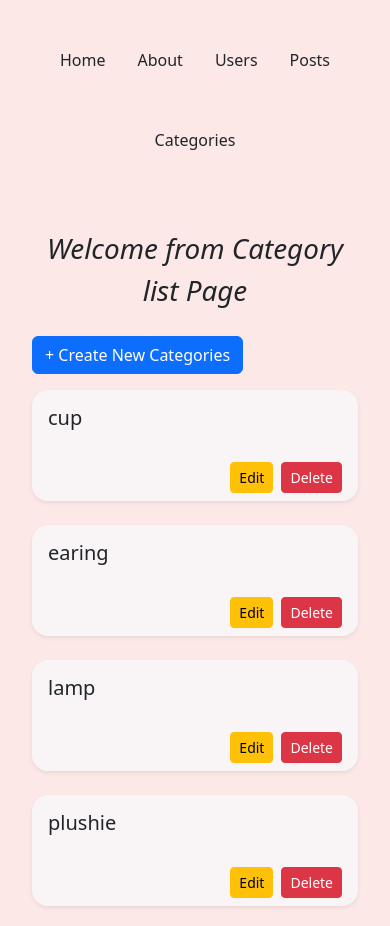
After one commit to TinzarTun/sql-express-ejs-nodejs, a Node server app: page /categories in a window 390 px wide. The commit adds this page. Run offline with Node 20, Linux system fonts and the light colour scheme; data comes from the database, SQL or seed files in the repository; both versions use the stored data as it was after the commit.

Commit message:
write C R U D process for categories. fix ui ux design of categories. make responsive. export database of this project.

```diff
--- /dev/null
+++ b/controllers/categoriesController.js
@@ -0,0 +1,36 @@
+const Category = require("../models/categoriesModel");
+
+exports.index = async (_, res) => {
+  const categories = await Category.findAll();
+  console.log(categories);
+  res.render("categories/list", { categories, title: "Category list" });
+};
+
+exports.ShowCreateForm = (_, res) => {
+  res.render("categories/create", { title: "Create Category" });
+};
+
+exports.create = async (req, res) => {
+  const name = req.body.name;
+  await Category.create(name);
+  res.redirect("/categories");
+};
+
+exports.showEditForm = async (req, res) => {
+  const categoryId = req.params.id;
+  const category = await Category.findById(categoryId);
+  res.render("categories/edit", { category, title: "Edit Category" });
+};
+
+exports.update = async (req, res) => {
+  const categoryId = req.params.id;
+  const { name } = req.body;
+  await Category.update(categoryId, name);
+  res.redirect("/categories");
+};
+
+exports.delete = async (req, res) => {
+  const categoryId = req.params.id;
+  await Category.delete(categoryId);
+  res.redirect("/categories");
+};
--- a/index.js
+++ b/index.js
@@ -3,6 +3,7 @@ const bodyParser = require("body-parser");
 const path = require("path");
 const userRoutes = require("./routes/userRoutes");
 const postRoutes = require("./routes/postRoutes");
+const categoriesRoutes = require("./routes/categoriesRoutes");
 const userApi = require("./api/UserApi");
 const app = express();
 app.use(express.json());
@@ -13,6 +14,7 @@ app.set("views", path.join(__dirname, "views"));
 app.use("/api/users", userApi); // API routes
 app.use("/users", userRoutes);
 app.use("/posts", postRoutes);
+app.use("/categories", categoriesRoutes);
 app.get("/", (req, res) => {
   res.render("index", { title: "Home", name: "We're glad you're here!" });
 });
--- /dev/null
+++ b/models/categoriesModel.js
@@ -0,0 +1,72 @@
+const db = require("../config/database");
+const bcrypt = require("bcrypt");
+
+class Category {
+  // Create a category
+  static async create(name) {
+    try {
+      const [result] = await db.query(
+        "INSERT INTO categories (name) VALUES (?)",
+        [name]
+      );
+      return result;
+    } catch (error) {
+      console.log("Error creating category:", error);
+      throw error;
+    }
+  }
+
+  // Find all categories
+  static async findAll() {
+    try {
+      const [categories] = await db.query("SELECT * FROM categories");
+      return categories;
+    } catch (error) {
+      console.log("Error fetching categories:", error);
+      throw error;
+    }
+  }
+
+  // Find category by ID
+  static async findById(id) {
+    try {
+      const [category] = await db.query(
+        "SELECT * FROM categories WHERE id = ?",
+        [id]
+      );
+      return category[0];
+    } catch (error) {
+      console.log("Error fetching category by ID:", error);
+      throw error;
+    }
+  }
+
+  // Update category
+  static async update(id, name) {
+    try {
+      const [result] = await db.query(
+        "UPDATE categories SET name = ? WHERE id = ?",
+        [name, id]
+      );
+      return result;
+    } catch (error) {
+      console.log("Error updating category:", error);
+      throw error;
+    }
+  }
+
+  // Delete category
+  static async delete(id) {
+    try {
+      const [result] = await db.query("DELETE FROM categories WHERE id = ?", [
+        id,
+      ]);
+      return result;
+    } catch (error) {
+      console.log("Error deleting category:", error);
+      throw error;
+    }
+  }
+}
+
+module.exports = Category;
--- /dev/null
+++ b/views/categories/list.ejs
@@ -0,0 +1,38 @@
+<%- include('../partials/header') %>
+<div class="container mt-4">
+  <div class="d-flex justify-content-between align-items-center mb-3">
+    <a href="/categories/create" class="btn btn-primary">+ Create New Categories</a>
+  </div>
+
+  <% if (categories.length > 0) { %>
+  <div class="row row-cols-1 row-cols-md-2 row-cols-lg-3 g-4">
+    <% categories.forEach(category => { %>
+    <div class="col">
+      <div
+        class="card h-100 shadow-sm bg-light bg-opacity-75 border-0 rounded-4"
+      >
+        <div class="card-body">
+          <h5 class="card-title"><%= category.name %></h5>
+        </div>
+        <div
+          class="card-footer bg-transparent border-0 d-flex justify-content-end gap-2"
+        >
+          <a href="/categories/edit/<%= category.id %>" class="btn btn-warning btn-sm"
+            >Edit</a
+          >
+          <a
+            href="/categories/delete/<%= category.id %>"
+            class="btn btn-danger btn-sm"
+            onclick="return confirm('Are you sure you want to delete this category?')"
+          >
+            Delete
+          </a>
+        </div>
+      </div>
+    </div>
+    <% }) %>
+  </div>
+  <% } else { %>
+  <div class="alert alert-info">No categories found.</div>
+  <% } %>
+</div>
--- a/views/partials/header.ejs
+++ b/views/partials/header.ejs
@@ -34,6 +34,9 @@
         <li class="nav-item">
           <a class="nav-link text-dark" href="/posts">Posts</a>
         </li>
+        <li class="nav-item">
+          <a class="nav-link text-dark" href="/categories">Categories</a>
+        </li>
       </ul>
     </div>
 
```
Also changed, not shown: routes/categoriesRoutes.js (added, +12 -0 lines), sql_express.sql (added, +155 -0 lines), views/categories/create.ejs (added, +32 -0 lines), views/categories/edit.ejs (added, +33 -0 lines), 4 other files.
